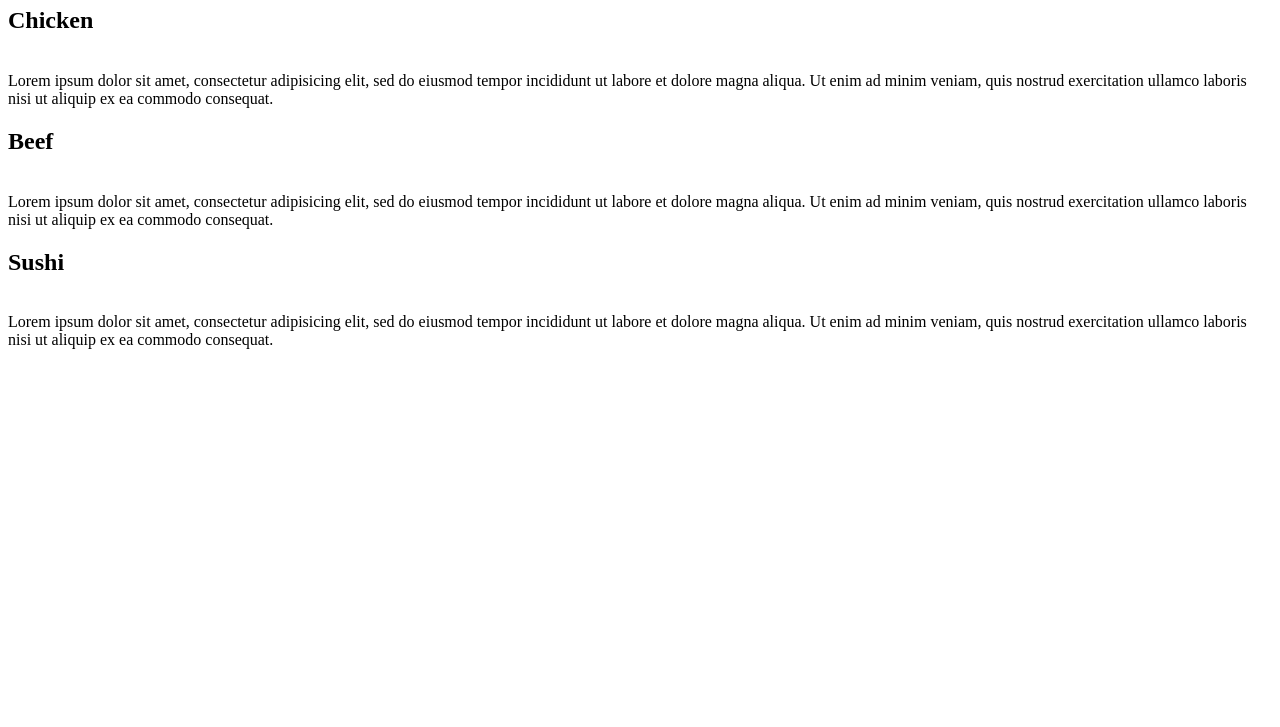
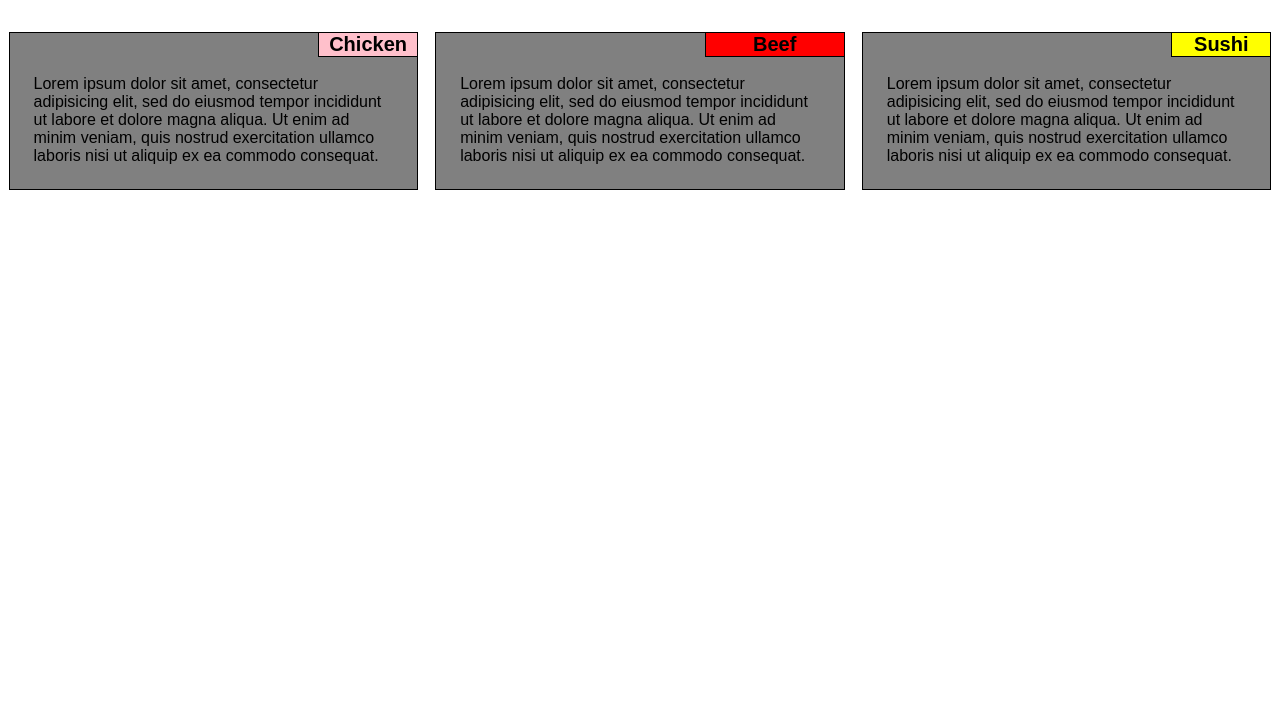
Before and after one commit to sins0mnia/module2hw, a plain HTML site: page index.html in a window 1280 px wide. Shown: the part 73-800 px from the top of the page. Drawn offline with Linux system fonts and the light colour scheme.

Commit message:
Update index.html

```diff
--- a/index.html
+++ b/index.html
@@ -7,7 +7,7 @@
 <meta charset="utf-8">
 <meta name="viewport" content="width=device-width, initial-scale=1">
 <title>Assignment Solution for Module 2</title>
-<link rel="stylesheet" href="index.style.css" type="text/css">
+<link rel="stylesheet" href="index.css" type="text/css">
 </head>
 
 <body>
```
